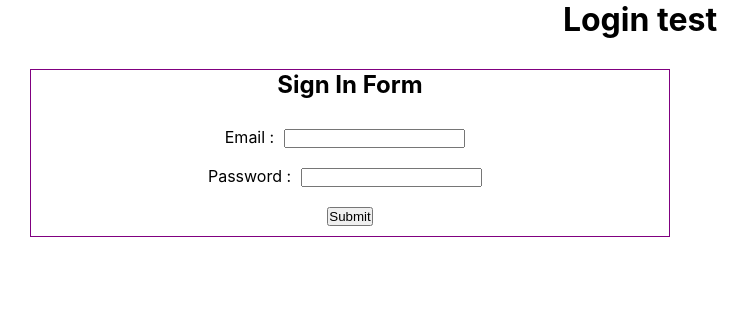
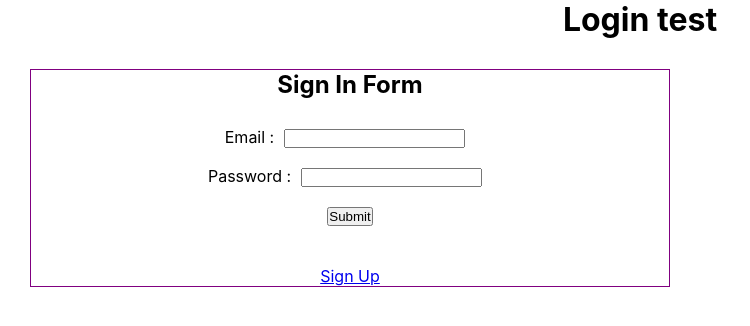
Before and after one commit to magb7/react-redux, a React (Create React App) app: page / in a window 1280 px wide. Shown: the top 326 px of the page, without its empty margins (0-750 px from the left). Built offline with nearby package versions, Linux system fonts and the light colour scheme.

Commit message:
add link for router

```diff
--- a/src/components/SignIn.js
+++ b/src/components/SignIn.js
@@ -1,4 +1,5 @@
 import React, { useState } from "react";
+import { Link } from "react-router-dom";
 import styled from "styled-components";
 import axios from "axios";
 
@@ -54,8 +55,13 @@ const SignUp = () => {
           />
         </label>
         <br />
-        <input type="submit" value="Submit" />
+        <Link to="/profile">
+          <input type="submit" value="Submit" />
+        </Link>
       </form>
+      <Link to="/signup">
+        <p>Sign Up</p>
+      </Link>
     </StyledWrapper>
   );
 };
--- a/src/components/SignUp.js
+++ b/src/components/SignUp.js
@@ -1,4 +1,5 @@
 import React, { useState } from "react";
+import { Link } from "react-router-dom";
 import styled from "styled-components";
 import axios from "axios";
 
@@ -83,8 +84,13 @@ const SignUp = () => {
           <input type="password" name="passwordbis" required />
         </label>
         <br />
-        <input type="submit" value="Submit" />
+        <Link to="/">
+          <input type="submit" value="Submit" />
+        </Link>
       </form>
+      <Link to="/signin">
+        <p>Sign In</p>
+      </Link>
     </StyledWrapper>
   );
 };
```
